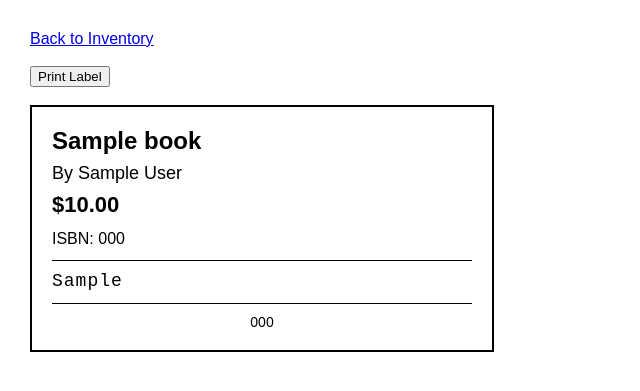
After one commit to jospina07/noble-bookstore, a Flask app: template templates/book_label.html in a window 1280 px wide. The commit adds this page. Shown: the top 391 px of the page, without its empty margins (0-640 px from the left). Run offline with Flask 3, Linux system fonts and the light colour scheme; the template is opened without the code that fills it: most values are stand-ins (such as "Sample title", 1, 10 or a date in 2020).

Commit message:
Added barcode and label printing feature

```diff
--- /dev/null
+++ b/templates/book_label.html
@@ -0,0 +1,92 @@
+<!DOCTYPE html>
+<html lang="en">
+<head>
+    <meta charset="UTF-8">
+    <meta name="viewport" content="width=device-width, initial-scale=1.0">
+    <title>Book Label</title>
+    <style>
+        body {
+            font-family: Arial, sans-serif;
+            margin: 30px;
+        }
+
+        .label-box {
+            width: 420px;
+            border: 2px solid black;
+            padding: 20px;
+            margin-bottom: 20px;
+        }
+
+        .book-title {
+            font-size: 24px;
+            font-weight: bold;
+            margin-bottom: 8px;
+        }
+
+        .book-author {
+            font-size: 18px;
+            margin-bottom: 8px;
+        }
+
+        .book-price {
+            font-size: 22px;
+            font-weight: bold;
+            margin-bottom: 12px;
+        }
+
+        .book-isbn {
+            margin-bottom: 12px;
+        }
+
+        .barcode {
+            font-family: "Courier New", monospace;
+            font-size: 18px;
+            letter-spacing: 1px;
+            white-space: pre-wrap;
+            line-height: 1.2;
+            border-top: 1px solid black;
+            border-bottom: 1px solid black;
+            padding-top: 10px;
+            padding-bottom: 10px;
+            margin-bottom: 10px;
+        }
+
+        .isbn-text {
+            font-size: 14px;
+            text-align: center;
+        }
+
+        @media print {
+            button, a {
+                display: none;
+            }
+
+            body {
+                margin: 0;
+            }
+
+            .label-box {
+                border: 2px solid black;
+            }
+        }
+    </style>
+</head>
+<body>
+    <a href="/books">Back to Inventory</a>
+    <br><br>
+
+    <button onclick="window.print()">Print Label</button>
+
+    <br><br>
+
+    <div class="label-box">
+        <div class="book-title">{{ book.title }}</div>
+        <div class="book-author">By {{ book.author }}</div>
+        <div class="book-price">${{ "%.2f"|format(book.price) }}</div>
+        <div class="book-isbn">ISBN: {{ book.isbn }}</div>
+
+        <div class="barcode">{{ barcode_pattern }}</div>
+        <div class="isbn-text">{{ book.isbn }}</div>
+    </div>
+</body>
+</html>
--- a/templates/inventory.html
+++ b/templates/inventory.html
@@ -27,6 +27,7 @@
         <th>Author</th>
         <th>Price</th>
         <th>Quantity</th>
+        <th>Label</th>
         <th>Edit</th>
         <th>Delete</th>
         <th>Update Quantity</th>
@@ -40,6 +41,9 @@
         <td>{{ book.author }}</td>
         <td>${{ "%.2f"|format(book.price) }}</td>
         <td>{{ book.quantity }}</td>
+        <td>
+            <a href="/books/label/{{ book.id }}">Print Label</a>
+        </td>
         <td>
             <a href="/books/edit/{{ book.id }}">Edit</a>
         </td>
```
Also changed, not shown: routes/book_routes.py (+37 -0 lines).
